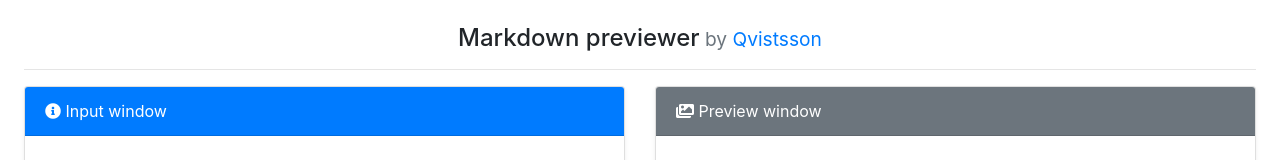
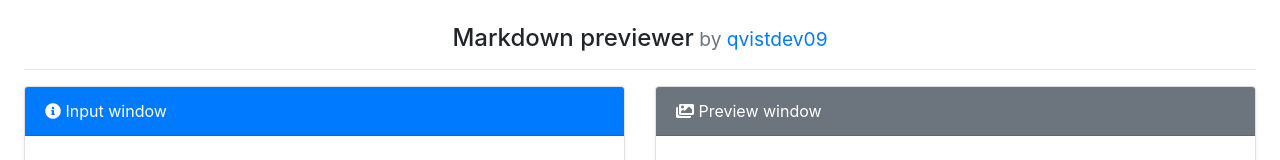
Before and after one commit to qvistdev09/markdown-previewer-portfolio, a React (Create React App) app: page / in a window 1280 px wide. Shown: the top 160 px of the page. Built offline with nearby package versions, Linux system fonts and the light colour scheme.

Commit message:
update username

```diff
--- a/package.json
+++ b/package.json
@@ -1,5 +1,5 @@
 {
-  "homepage": "https://qvistsson.github.io/markdown-previewer-portfolio",
+  "homepage": "https://qvistdev09.github.io/markdown-previewer-portfolio",
   "name": "markdown-previewer",
   "version": "0.1.0",
   "private": true,
--- a/public/index.html
+++ b/public/index.html
@@ -6,7 +6,7 @@
     <meta name="theme-color" content="#000000" />
     <meta
       name="description"
-      content="Markdown previewer by Qvistsson"
+      content="Markdown previewer by Oscar Lindqvist"
     />
     <link rel="apple-touch-icon" href="%PUBLIC_URL%/logo192.png" />
     <!--
@@ -23,7 +23,7 @@
       work correctly both with client-side routing and a non-root public URL.
       Learn how to configure a non-root public URL by running `npm run build`.
     -->
-    <title>Markdown previewer by Qvistsson</title>
+    <title>Markdown previewer by Oscar Lindqvist</title>
     <link
       rel="stylesheet"
       href="https://stackpath.bootstrapcdn.com/bootstrap/4.5.0/css/bootstrap.min.css"
--- a/src/App.js
+++ b/src/App.js
@@ -33,7 +33,7 @@ class App extends React.Component {
       <div className="container-fluid p-4">
         <h1 className="text-center display-6 q-header">
           Markdown previewer
-          <small className="text-muted"> by <a href="https://github.com/qvistsson" target="_blank" rel="noopener noreferrer">Qvistsson</a></small>
+          <small className="text-muted"> by <a href="https://github.com/qvistdev09" target="_blank" rel="noopener noreferrer">qvistdev09</a></small>
           </h1>
         <hr />
         <div className="row">
```
